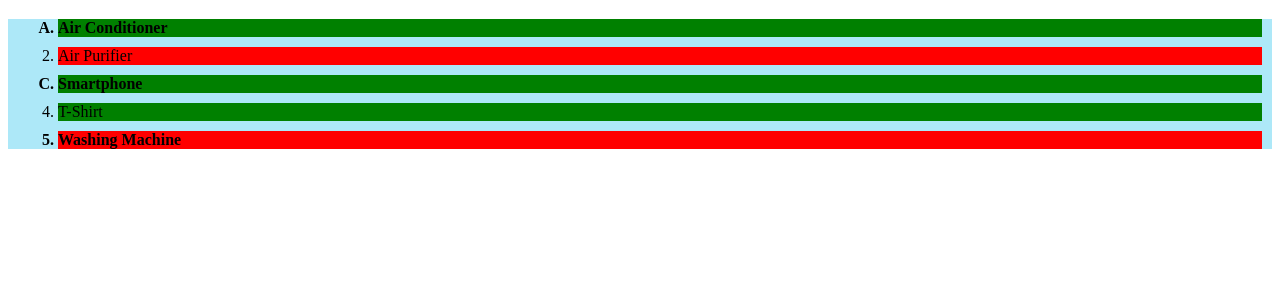
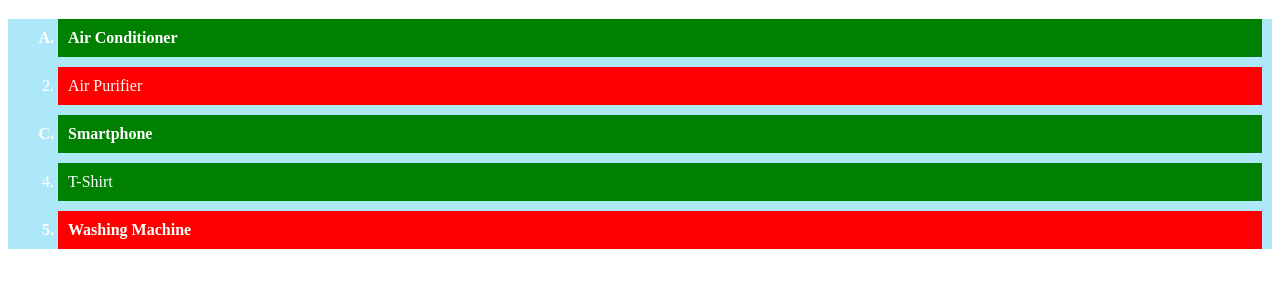
Before and after one commit to D-Ajith/attribute-selectors, a plain HTML site: page index.html in a window 1280 px wide. Shown: the part 61-348 px from the top of the page. Drawn offline with Linux system fonts and the light colour scheme.

Commit message:
>Attribute selector

```diff
--- a/attribute selector.css
+++ b/attribute selector.css
@@ -1,7 +1,9 @@
 ul{
     background-color: rgba(128, 220, 245, 0.642);
     list-style-type:number;
+    color: white;
 }
+li{ padding: 10px;}
 li[data-available="true"]{
     background-color:green;
     margin:10px;
```
